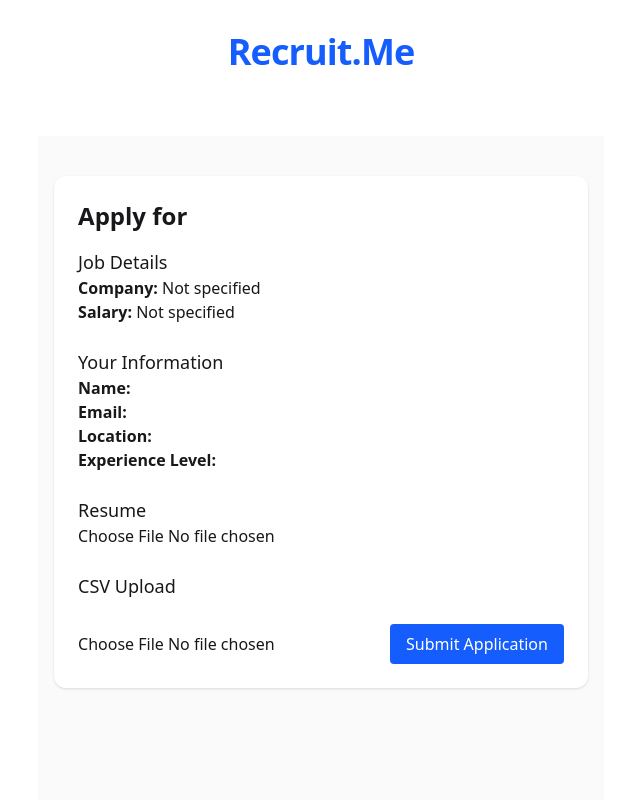
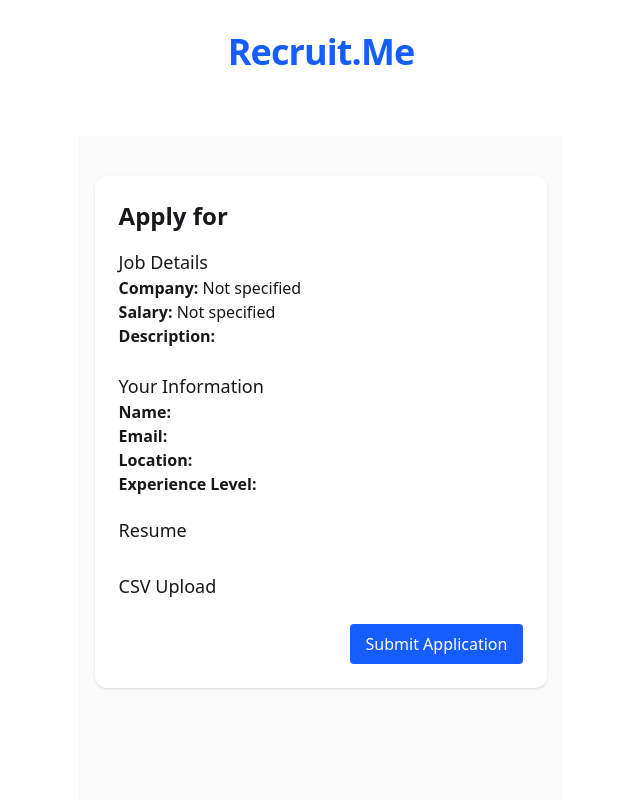
Before and after one commit to minh-hahaha/Recruit.me, a Next.js app in the folder recruit.me/: page /applicant/apply in a window 1280 px wide. Shown: the top 800 px of the page, without its empty margins (319-959 px from the left). Built offline with nearby package versions, Linux system fonts and the light colour scheme.

Commit message:
updates to apply page

```diff
--- a/recruit.me/src/app/applicant/apply/page.tsx
+++ b/recruit.me/src/app/applicant/apply/page.tsx
@@ -187,7 +187,7 @@ async function handleSubmit() {
           <span> {company || "Not specified"}</span>
         </p>
         <p><strong>Salary:</strong> {jobSalary || "Not specified"}</p>
-        <p className="mt-2 whitespace-pre-line">{description}</p>
+        <p><strong>Description:</strong> {description}</p>
 
         <h2 className="text-lg font-medium mt-6">Your Information</h2>
         <p><strong>Name:</strong> {name}</p>
@@ -195,18 +195,18 @@ async function handleSubmit() {
         <p><strong>Location:</strong> {location}</p>
         <p><strong>Experience Level:</strong> {experienceLevel}</p>
 
-        <h2 className="text-lg font-medium mt-6">Resume</h2>
+        <h2 className="text-lg font-medium mt-5">Resume</h2>
         <input
-          type="file"
-          accept=".pdf,.doc,.docx"
-          onChange={(e) => setResumeFile(e.target.files?.[0] || null)}
+          //type="file"
+          //accept=".pdf,.doc,.docx"
+          //onChange={(e) => setResumeFile(e.target.files?.[0] || null)}
         />
 
-        <h2 className="text-lg font-medium mt-6">CSV Upload</h2>
+        <h2 className="text-lg font-medium mt-1">CSV Upload</h2>
         <input
-          type="file"
-          accept=".csv"
-          onChange={(e) => setCsvFile(e.target.files?.[0] || null)}
+         // type="file"
+         // accept=".csv"
+         // onChange={(e) => setCsvFile(e.target.files?.[0] || null)}
         />
 
         <button
```
Also changed, not shown: 1 other file (tests, documents, lock files or other folders).
